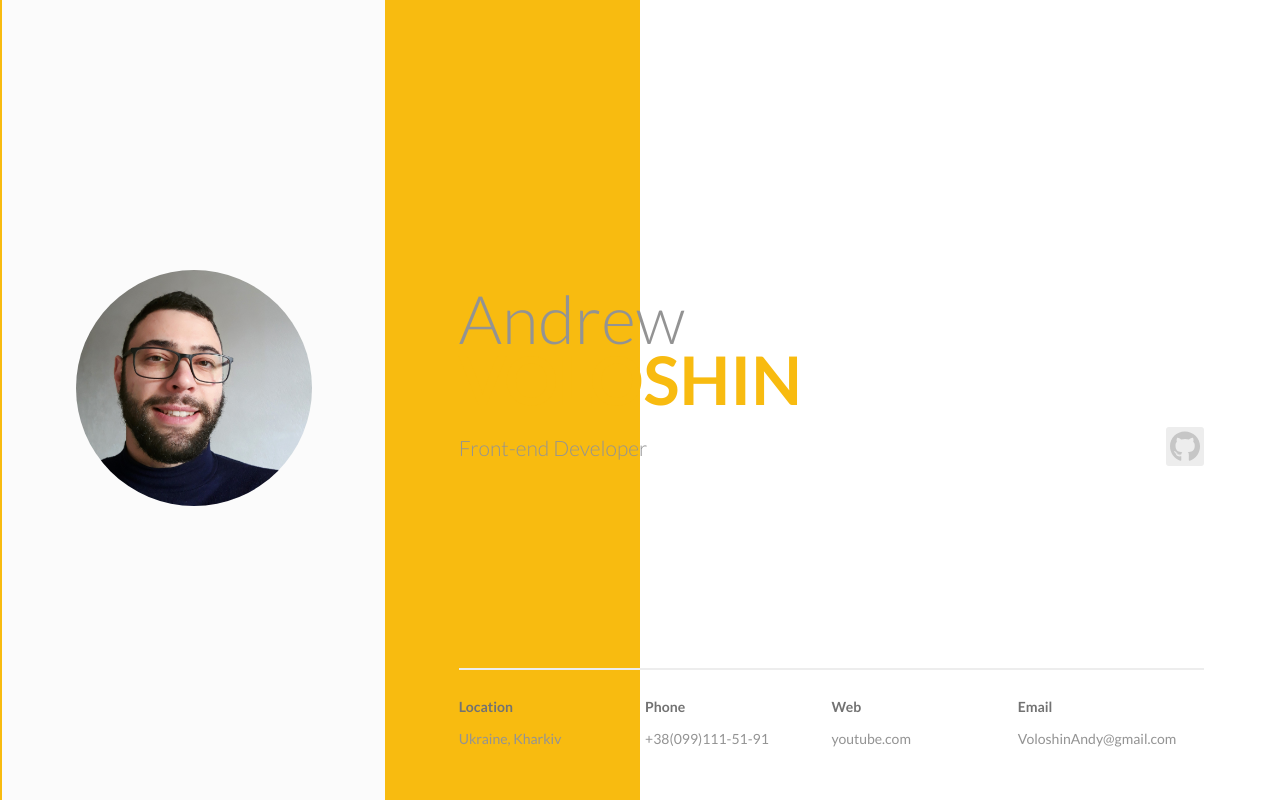
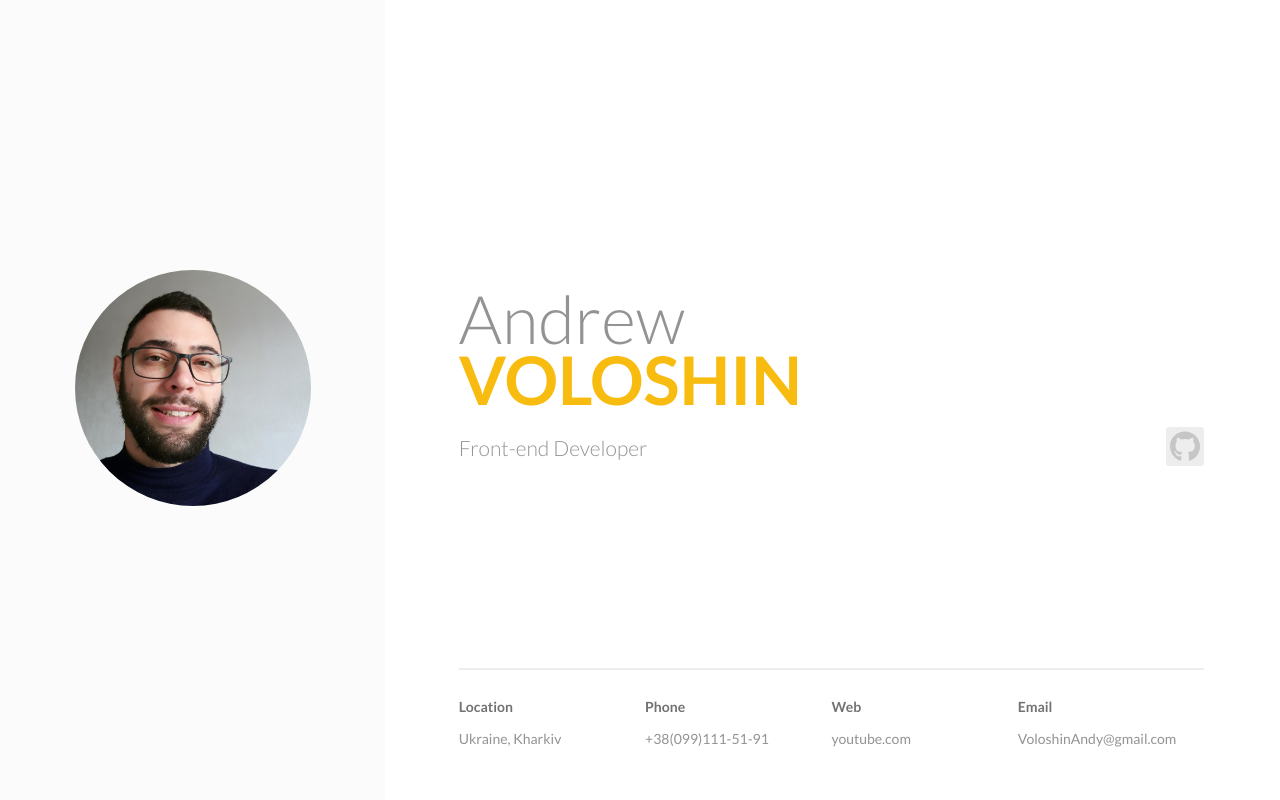
Before and after one commit to AndrewVoloshin/CV-on-Vue, a Vue app: page /#/ in a window 1280 px wide. Built offline with nearby package versions, Linux system fonts and the light colour scheme.

Commit message:
add some fix

```diff
--- a/src/components/AppHeader.vue
+++ b/src/components/AppHeader.vue
@@ -161,14 +161,15 @@ header__subinfo h2 {
     position: absolute;
     width: 50%;
     height: 100%;
-    background: #f8bb10;
+    background: #fbfbfb;
     z-index: 1;
   }
   .cv__content {
+    position: relative;
     max-width: 1276px;
     padding: 0;
-    position: relative;
     z-index: 2;
+    background: white;
   }
 
   .header__top {
@@ -181,7 +182,7 @@ header__subinfo h2 {
     height: 100vh;
     padding: 0 49px;
     display: flex;
-    align-items: center;
+    justify-content: center;
     background-color: #fbfbfb;
   }
   .header__photo {
```
